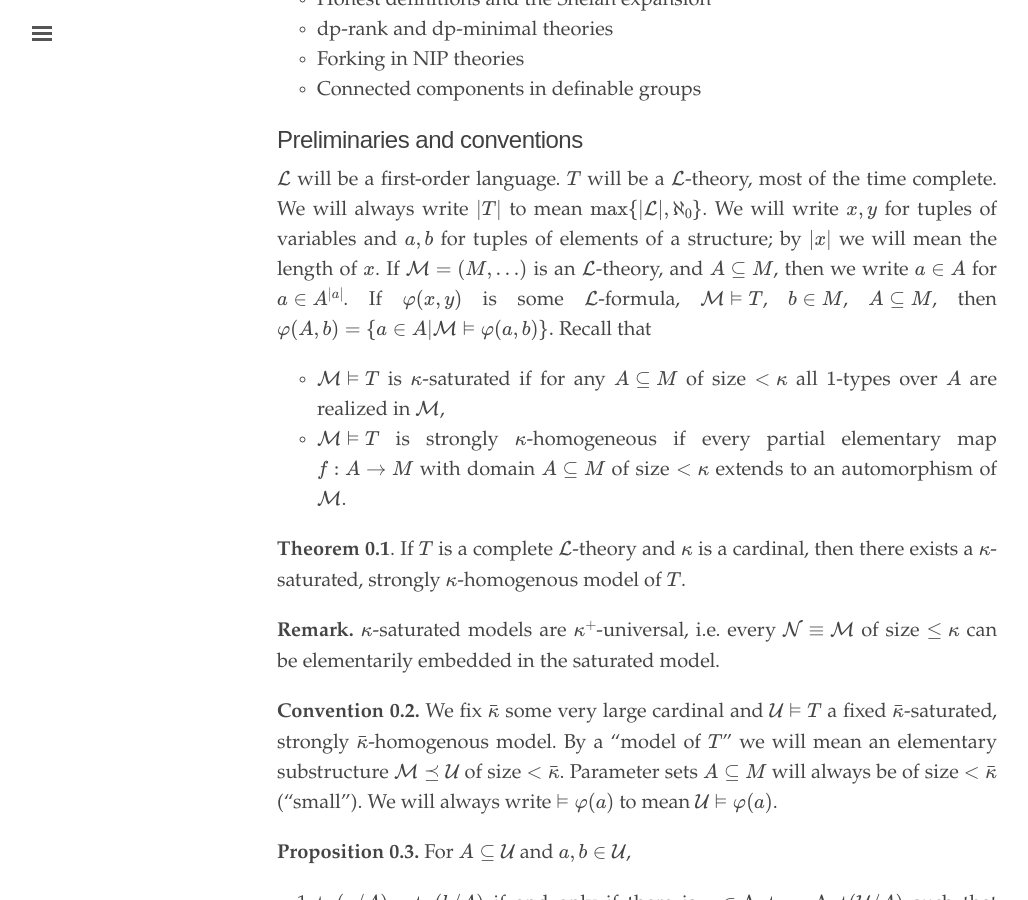
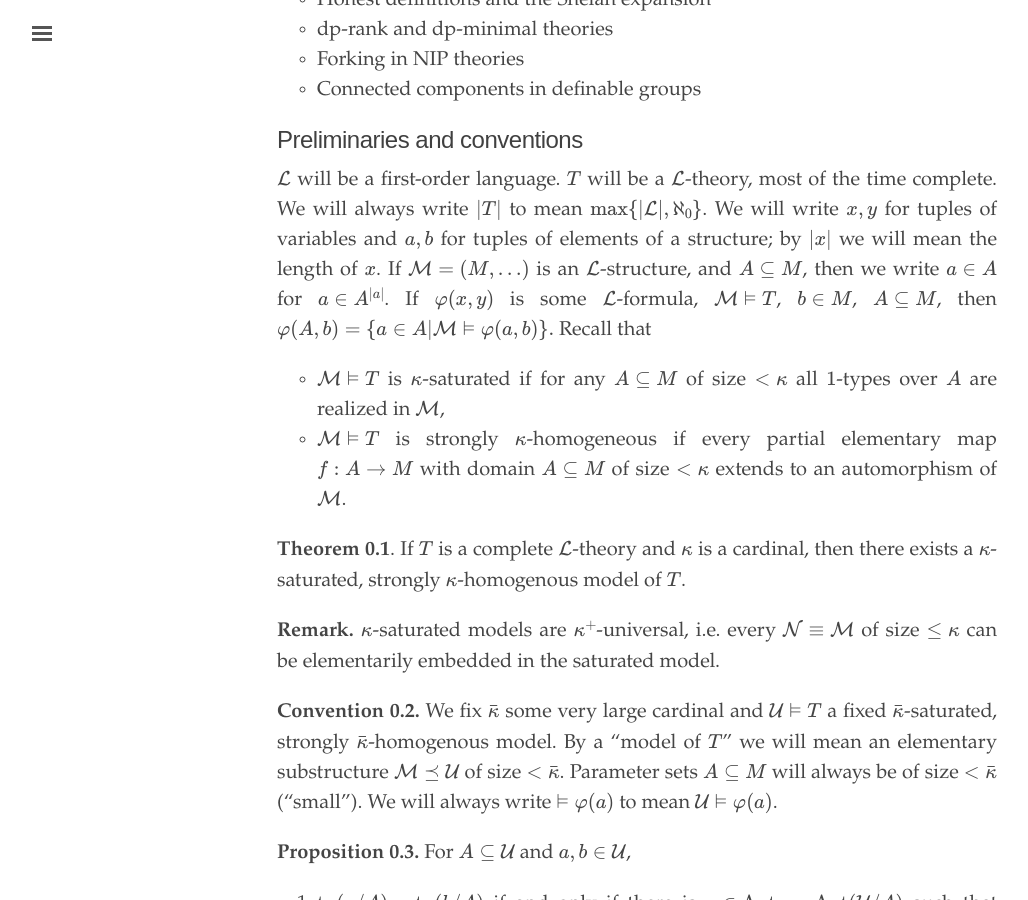
Before and after one commit to ramellus/nip, a Jekyll site: the page built from _texts/L1.md, in a window 1280 px wide and 900 px high, scrolled down 437 px. Shown: the whole window, without its empty margins (3-1031 px from the left). Built offline with Jekyll 4.4.1, drawn with Linux system fonts in a browser that asks for light colours; formulas are drawn with MathJax 3.

Commit message:
Update L1.md

```diff
--- a/_texts/L1.md
+++ b/_texts/L1.md
@@ -15,7 +15,7 @@ Main source will be Pierre Simon's *A guide to NIP theories*.
 
 
 ## Preliminaries and conventions
-$$\mathcal L$$ will be a first-order language. $$T$$ will be a $$\mathcal L$$-theory, most of the time complete. We will always write $$\vert T \vert$$ to mean $$\max \{\vert \mathcal L \vert, \aleph_0\}$$. We will write $$x,y$$ for tuples of variables and $$a, b$$ for tuples of elements of a structure; by $$\vert x \vert$$ we will mean the length of $$x$$. If $$\mathcal M = (M, \dots)$$ is an $$\mathcal L$$-theory, and $$A \subseteq M$$, then we write $$a \in A$$ for $$a \in A^{\vert a\vert}$$.
+$$\mathcal L$$ will be a first-order language. $$T$$ will be a $$\mathcal L$$-theory, most of the time complete. We will always write $$\vert T \vert$$ to mean $$\max \{\vert \mathcal L \vert, \aleph_0\}$$. We will write $$x,y$$ for tuples of variables and $$a, b$$ for tuples of elements of a structure; by $$\vert x \vert$$ we will mean the length of $$x$$. If $$\mathcal M = (M, \dots)$$ is an $$\mathcal L$$-structure, and $$A \subseteq M$$, then we write $$a \in A$$ for $$a \in A^{\vert a\vert}$$.
 If $$\varphi(x,y)$$ is some $$\mathcal L$$-formula, $$\mathcal M \vDash T$$, $$b \in M$$, $$A \subseteq M$$, then
 $$ \varphi(A,b) = \{a \in A \vert \mathcal M \vDash \varphi(a,b)\}. $$
 Recall that
```
